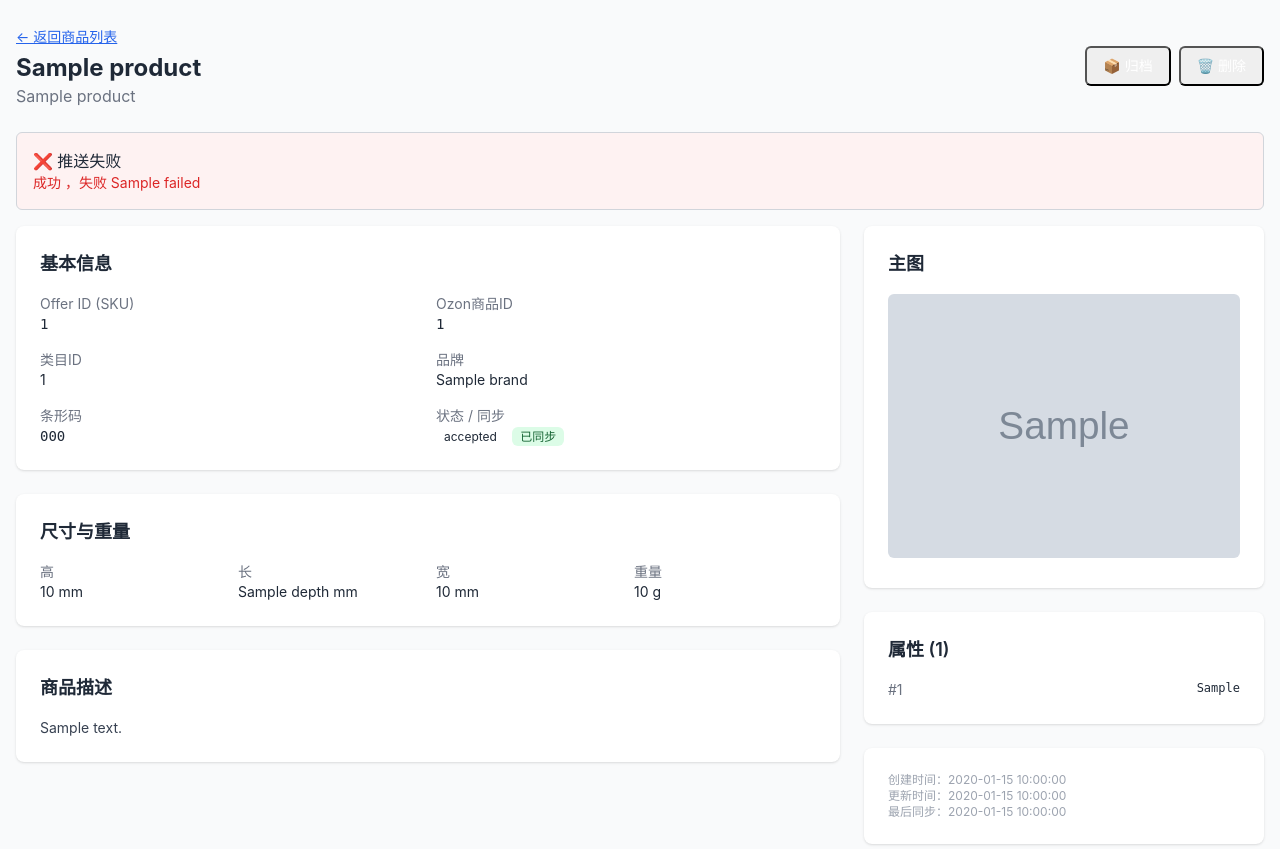
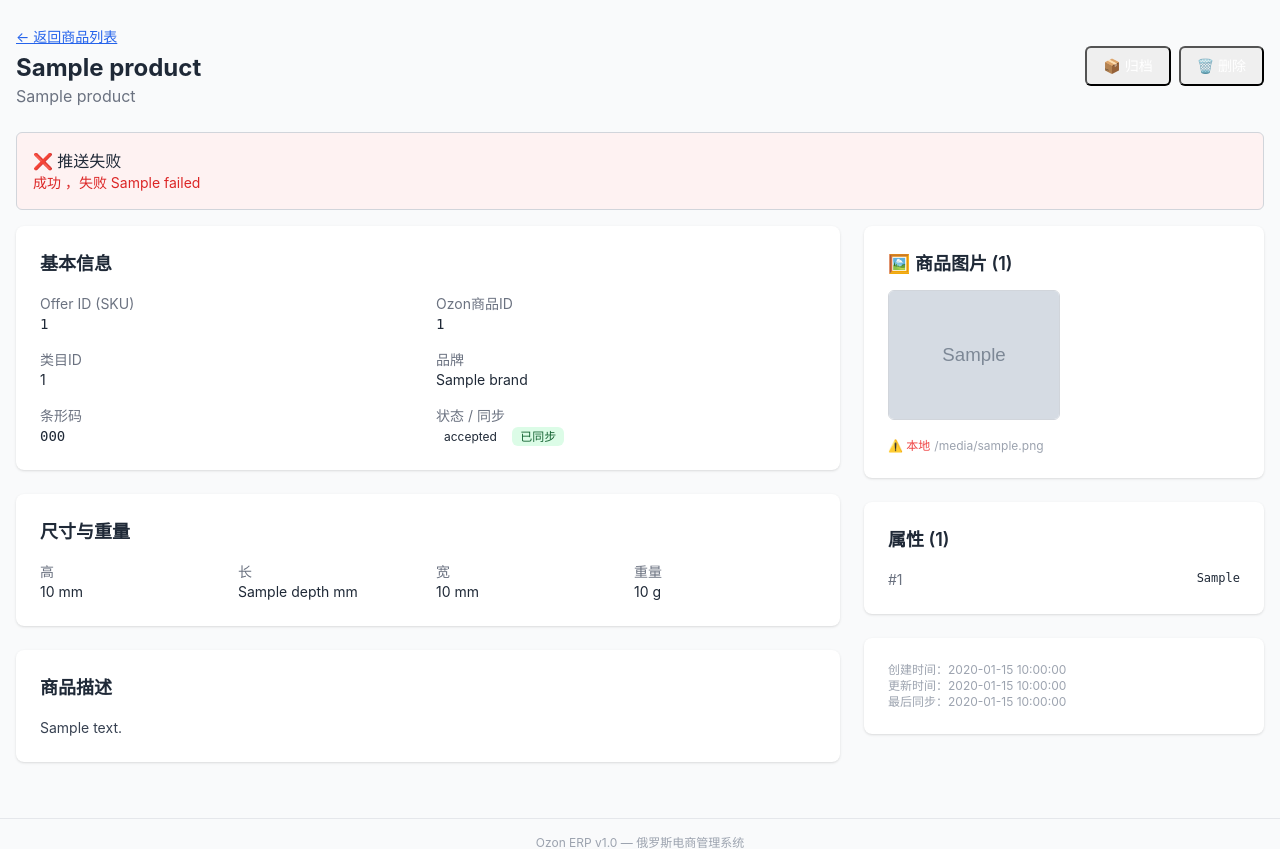
Before and after one commit to JACKWANG-ahero/ozon-erp, a FastAPI app: template app/templates/products/detail.html in a window 1280 px wide. Shown: the part 57-906 px from the top of the page. Run offline with FastAPI, Linux system fonts and the light colour scheme; the template is opened without the code that fills it: most values are stand-ins (such as "Sample title", 1, 10 or a date in 2020); grey boxes marked "Sample" are stand-in pictures; some libraries are stand-ins or nearby versions.

Commit message:
FEAT: image CDN status in product detail + eager-load fix
- Detail page shows all images with CDN/local badge
- Warning when images are local (Ozon inaccessible)
- get_by_id now eager-loads category + price
- Category hidden input moved into categorySearch scope

```diff
--- a/app/templates/products/detail.html
+++ b/app/templates/products/detail.html
@@ -129,11 +129,40 @@
     <!-- 侧边栏 -->
     <div class="space-y-6">
         <div class="bg-white rounded-lg shadow p-6">
-            <h2 class="text-lg font-semibold mb-4">主图</h2>
-            {% if product.primary_image_url %}
-            <img src="{{ product.primary_image_url }}" class="w-full rounded" alt="">
+            <h2 class="text-lg font-semibold mb-3">🖼️ 商品图片 ({{ product.images|length }})</h2>
+            {% if product.images %}
+            <div class="grid grid-cols-2 gap-2 mb-3">
+                {% for img in product.images %}
+                <div class="relative">
+                    <img src="{{ img.url }}" class="w-full aspect-square object-cover rounded border" alt="">
+                    {% if img.is_primary %}
+                    <span class="absolute top-0 left-0 bg-blue-500 text-white text-xs px-1 rounded-br">主图</span>
+                    {% endif %}
+                </div>
+                {% endfor %}
+            </div>
+            <div class="space-y-1 text-xs">
+                {% for img in product.images %}
+                <div class="flex items-center gap-1">
+                    {% if 'raw.githubusercontent.com' in img.url %}
+                    <span class="text-green-600">🌐 CDN</span>
+                    {% else %}
+                    <span class="text-red-500">⚠️ 本地</span>
+                    {% endif %}
+                    <span class="text-gray-400 truncate">{{ img.url[:60] }}{% if img.url|length > 60 %}...{% endif %}</span>
+                </div>
+                {% endfor %}
+            </div>
+            {% if product.images and product.images[0].url.startswith('/static/') %}
+            <div class="mt-2 p-2 bg-red-50 border border-red-200 rounded text-xs text-red-600">
+                ⚠️ 图片为本地路径，Ozon 无法下载。需上传后通过 GitHub CDN 转换为公网 URL 才能推送。
+            </div>
+            {% endif %}
             {% else %}
-            <div class="w-full h-48 bg-gray-100 rounded flex items-center justify-center text-gray-400">暂无图片</div>
+            <div class="py-6 text-center text-gray-400">
+                📷 暂无图片
+                <div class="mt-1 text-xs">图片不是必填项，但推送到 Ozon 前需上传</div>
+            </div>
             {% endif %}
         </div>
 
--- a/app/templates/products/form.html
+++ b/app/templates/products/form.html
@@ -17,7 +17,6 @@
                 <label class="text-sm font-medium text-gray-700 whitespace-nowrap">Offer ID (SKU) *</label>
                 <input type="text" name="offer_id" required class="border rounded px-3 py-2 text-sm flex-1" placeholder="CIXIU-004"
                        value="{{ product.offer_id if product else '' }}" {% if product %}readonly{% endif %}>
-                <input type="hidden" name="category_id" :value="categoryId" required>
             </div>
         </div>
 
@@ -197,6 +196,7 @@
 
                     <!-- 类目联想 -->
                     <div class="mb-3" x-data="categorySearch({{ product.category_id if product and product.category_id else 'null' }}, '{{ product.category.title_ru if product and product.category else '' }}')">
+                        <input type="hidden" name="category_id" :value="selectedId" required>
                         <label class="block text-sm font-medium text-gray-700 mb-1">🗂️ Ozon类目 *</label>
                         <div x-show="selectedId" class="bg-blue-50 border border-blue-200 rounded p-1 text-xs flex justify-between mb-1">
                             <span>🏷️ <b x-text="selectedId"></b> — <span x-text="selectedTitle"></span></span>
@@ -356,7 +356,7 @@
                 this.loading = false;
             }, 300);
         },
-        select(r) { this.selectedId = r.category_id; this.selectedTitle = r.title; this.results = []; this.query = ''; },
+        select(r) { this.selectedId = r.category_id; this.selectedTitle = r.title; this.results = []; this.query = ''; let el=document.getElementById('category-id-input'); if(el) el.value=r.category_id; },
         clear() { this.selectedId = null; this.selectedTitle = ''; }
     };
 }
```
Also changed, not shown: app/api/products.py (+8 -18 lines), app/services/product_service.py (+6 -1 lines).
